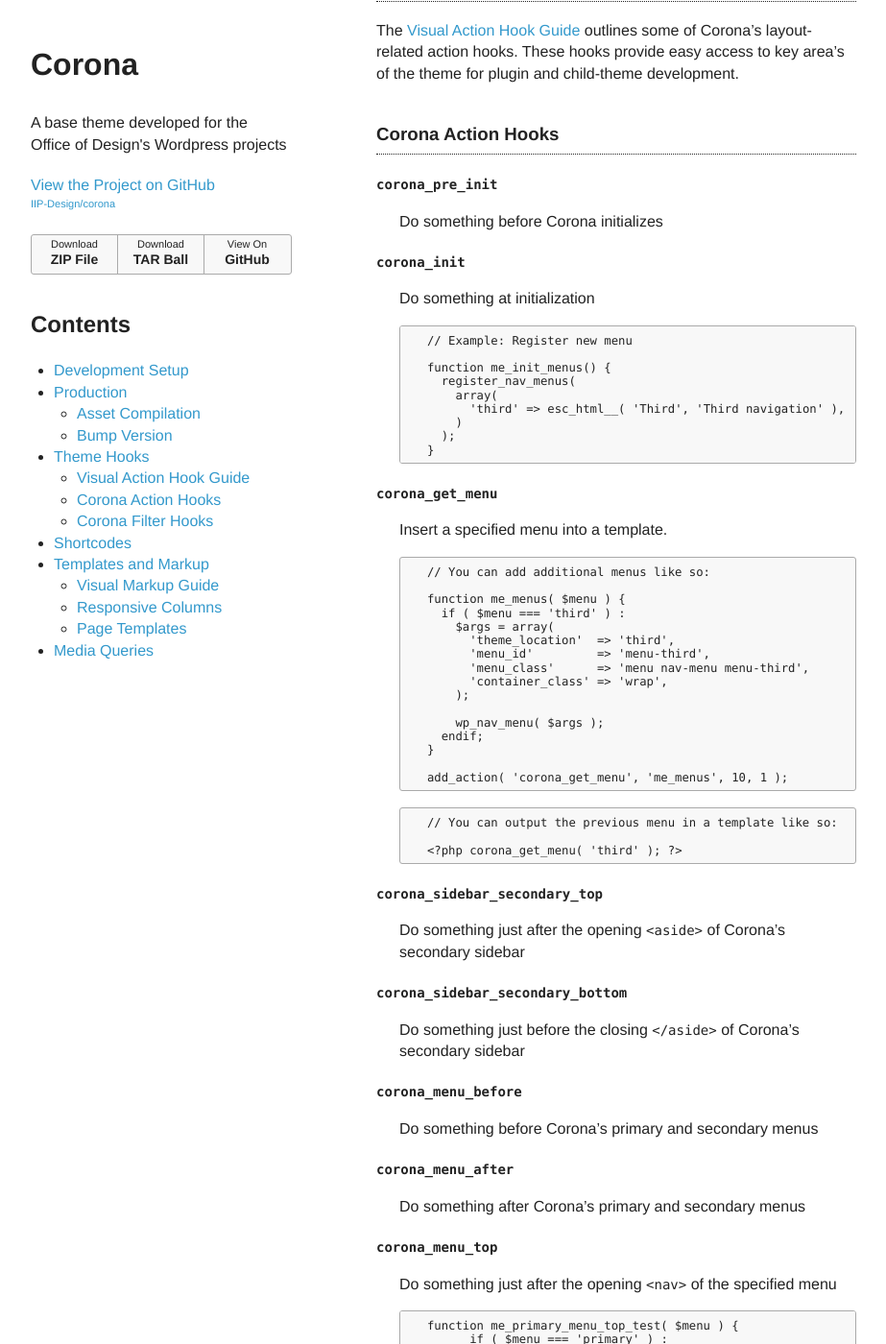
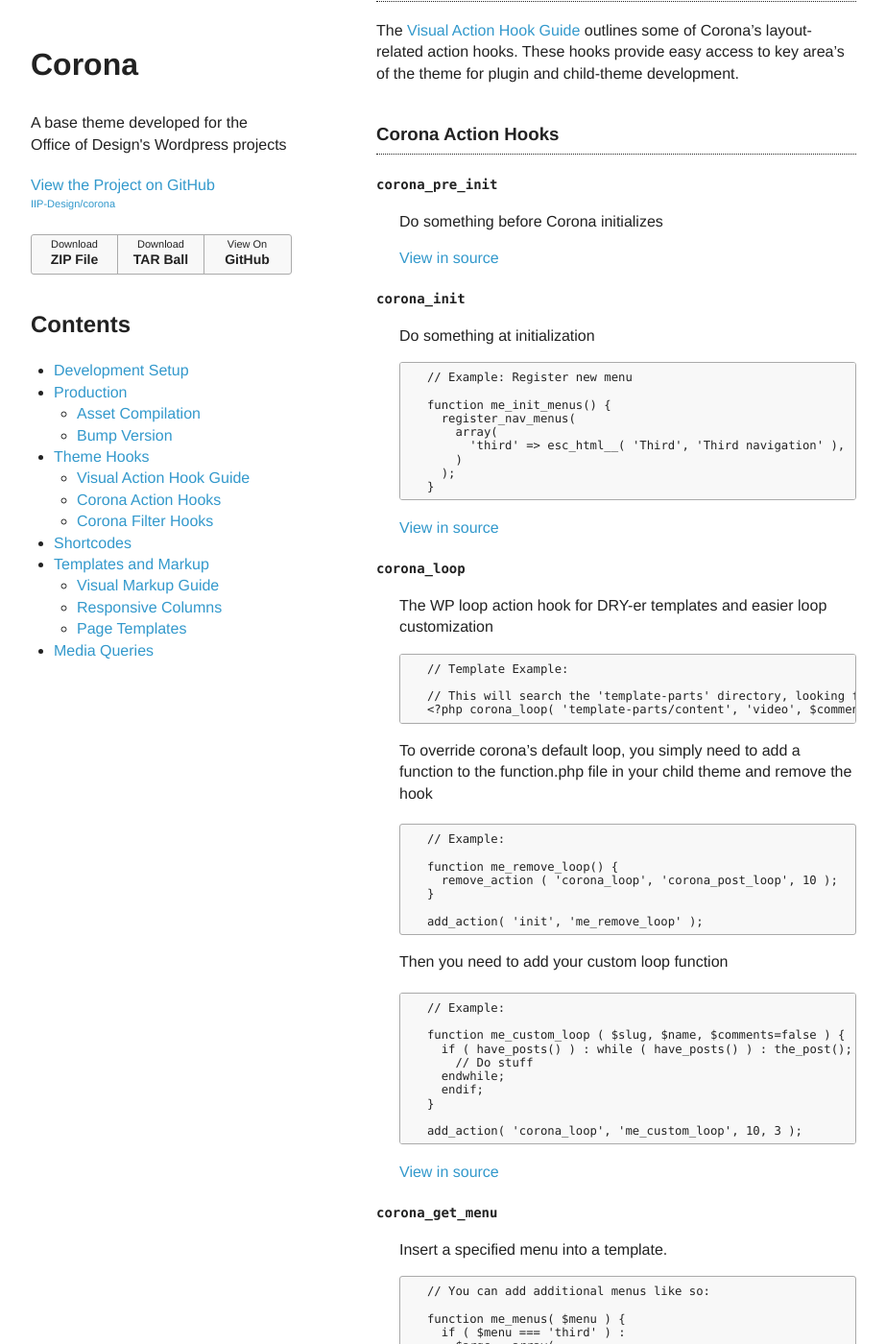
Before and after one commit to IIP-Design/corona-theme, a Jekyll site: the page built from index.md, in a window 1280 px wide and 1400 px high, scrolled down 1674 px. Shown: the whole window at 96% size, without its empty margins (178-1101 px from the left). Built offline with Jekyll 4.4.1, drawn with Linux system fonts in a browser that asks for light colours; some of the changed text lies outside the part shown.

Commit message:
documented corona_loop, added links to hooks and filters in source

````diff
--- a/index.md
+++ b/index.md
@@ -80,6 +80,7 @@ The <a href="{{ site.github.url }}/hooks/">Visual Action Hook Guide</a> outlines
 
 `corona_pre_init`
 : Do something before Corona initializes
+: [View in source](https://github.com/IIP-Design/corona/blob/0d7d8f883943929bb3f14453b141f17396ec1c87/lib/init.php#L16)
 
 `corona_init`
 : Do something at initialization
@@ -94,6 +95,42 @@ The <a href="{{ site.github.url }}/hooks/">Visual Action Hook Guide</a> outlines
       );
     }
 ```
+: [View in source](https://github.com/IIP-Design/corona/blob/0d7d8f883943929bb3f14453b141f17396ec1c87/lib/init.php#L168)
+
+`corona_loop`
+: The WP loop action hook for DRY-er templates and easier loop customization
+: ```php
+    // Template Example:
+
+    // This will search the 'template-parts' directory, looking for a 'content-video.php' template, and include any comments
+    <?php corona_loop( 'template-parts/content', 'video', $comments = true ); ?>
+```
+
+: To override corona's default loop, you simply need to add a function to the function.php file in your child theme and remove the hook
+: ```php
+    // Example:
+
+    function me_remove_loop() {
+      remove_action ( 'corona_loop', 'corona_post_loop', 10 );
+    }
+
+    add_action( 'init', 'me_remove_loop' );
+```
+
+: Then you need to add your custom loop function
+: ```php
+    // Example:
+
+    function me_custom_loop ( $slug, $name, $comments=false ) {
+      if ( have_posts() ) : while ( have_posts() ) : the_post();
+        // Do stuff
+      endwhile;
+      endif;
+    }
+
+    add_action( 'corona_loop', 'me_custom_loop', 10, 3 );
+```
+: [View in source](https://github.com/IIP-Design/corona/blob/44a41355ad0e02ba81e090564c4281ec311310ee/lib/inc/action-hooks.php#L157)
 
 `corona_get_menu`
 : Insert a specified menu into a template.
@@ -120,18 +157,23 @@ The <a href="{{ site.github.url }}/hooks/">Visual Action Hook Guide</a> outlines
 
     <?php corona_get_menu( 'third' ); ?>
 ```
+: [View in source](https://github.com/IIP-Design/corona/blob/44a41355ad0e02ba81e090564c4281ec311310ee/lib/inc/action-hooks.php#L45)
 
 `corona_sidebar_secondary_top`
 : Do something just after the opening `<aside>` of Corona's secondary sidebar
+: [View in source](https://github.com/IIP-Design/corona/blob/44a41355ad0e02ba81e090564c4281ec311310ee/lib/inc/action-hooks.php#L61)
 
 `corona_sidebar_secondary_bottom`
 : Do something just before the closing `</aside>` of Corona's secondary sidebar
+: [View in source](https://github.com/IIP-Design/corona/blob/44a41355ad0e02ba81e090564c4281ec311310ee/lib/inc/action-hooks.php#L76)
 
 `corona_menu_before`
 : Do something before Corona's primary and secondary menus
+: [View in source](https://github.com/IIP-Design/corona/blob/44a41355ad0e02ba81e090564c4281ec311310ee/lib/inc/action-hooks.php#L91)
 
 `corona_menu_after`
 : Do something after Corona's primary and secondary menus
+: [View in source](https://github.com/IIP-Design/corona/blob/44a41355ad0e02ba81e090564c4281ec311310ee/lib/inc/action-hooks.php#L106)
 
 `corona_menu_top`
 : Do something just after the opening `<nav>` of the specified menu
@@ -144,6 +186,7 @@ The <a href="{{ site.github.url }}/hooks/">Visual Action Hook Guide</a> outlines
 
     add_action( 'corona_menu_top', 'me_primary_menu_top_test', 10, 1 );
 ```
+: [View in source](https://github.com/IIP-Design/corona/blob/44a41355ad0e02ba81e090564c4281ec311310ee/lib/inc/action-hooks.php#L122)
 
 `corona_menu_bottom`
 : Do something just before the closing `</nav>` of the specified menu
@@ -156,9 +199,11 @@ The <a href="{{ site.github.url }}/hooks/">Visual Action Hook Guide</a> outlines
 
     add_action( 'corona_menu_bottom', 'me_secondary_menu_bottom_test', 10, 1 );
 ```
+: [View in source](https://github.com/IIP-Design/corona/blob/44a41355ad0e02ba81e090564c4281ec311310ee/lib/inc/action-hooks.php#L139)
 
 `corona_posted_on`
 : Change or remove 'Posted on \{\{date\}\} by \{\{author\}\}' output.
+: [View in source](https://github.com/IIP-Design/corona/blob/44a41355ad0e02ba81e090564c4281ec311310ee/lib/inc/action-hooks.php#L24)
 
 
 ### Corona Filter Hooks
@@ -180,29 +225,50 @@ The <a href="{{ site.github.url }}/hooks/">Visual Action Hook Guide</a> outlines
 
   add_filter( 'corona_add_constants', 'me_add_constant' );
 ```
+: [View in source](https://github.com/IIP-Design/corona/blob/0d7d8f883943929bb3f14453b141f17396ec1c87/lib/init.php#L32)
+
+`corona_loop_template`
+: Allows you to hook into Corona's custom template loader, `corona_template_loader`. Useful for loading templates from custom locations, like from a plugin
+
+: ```php
+  // Example:
+
+  function me_add_custom_template_location( $templates ) {
+
+    // Put your template at the front of the $templates array
+    array_unshift( $templates, 'path/to/template.php' );
+
+    return $templates;
+  }
+
+  add_filter( 'corona_loop_template', 'me_add_custom_template_location' );
+```
+: [View in source](https://github.com/IIP-Design/corona/blob/0d7d8f883943929bb3f14453b141f17396ec1c87/lib/inc/utilities.php#L88)
 
 `corona_content_width`
 : Augment the maximum allowed width for any content in the theme. Default is `640px`
+: [View in source](https://github.com/IIP-Design/corona/blob/0d7d8f883943929bb3f14453b141f17396ec1c87/lib/init.php#L157)
 
 `corona_custom_background_args`
 : Augment the background defaults for Wordpress's Customizer
+: [View in source](https://github.com/IIP-Design/corona/blob/0d7d8f883943929bb3f14453b141f17396ec1c87/lib/init.php#L85)
 
 `corona_shortcode_cta`
 : @todo
+: [View in source](https://github.com/IIP-Design/corona/blob/0d7d8f883943929bb3f14453b141f17396ec1c87/lib/inc/shortcodes/class-corona-shortcode-cta.php#L60)
 
 `corona_shortcode_post_list`
 : @todo
+: [View in source](https://github.com/IIP-Design/corona/blob/0d7d8f883943929bb3f14453b141f17396ec1c87/lib/inc/shortcodes/class-corona-shortcode-post-list.php#L67)
 
 `corona_post_date_shortcode`
 : @todo
+: [View in source](https://github.com/IIP-Design/corona/blob/8760b3a286a903c347376bd0481b657a2e222948/lib/inc/shortcodes/class-corona-shortcode-post.php#L19)
 
 `corona_shortcode_button`
 : @todo
 
 `corona_shortcode_form`
-: @todo
-
-`corona_shortcode_post_list`
 : @todo
 
 </section>
````
